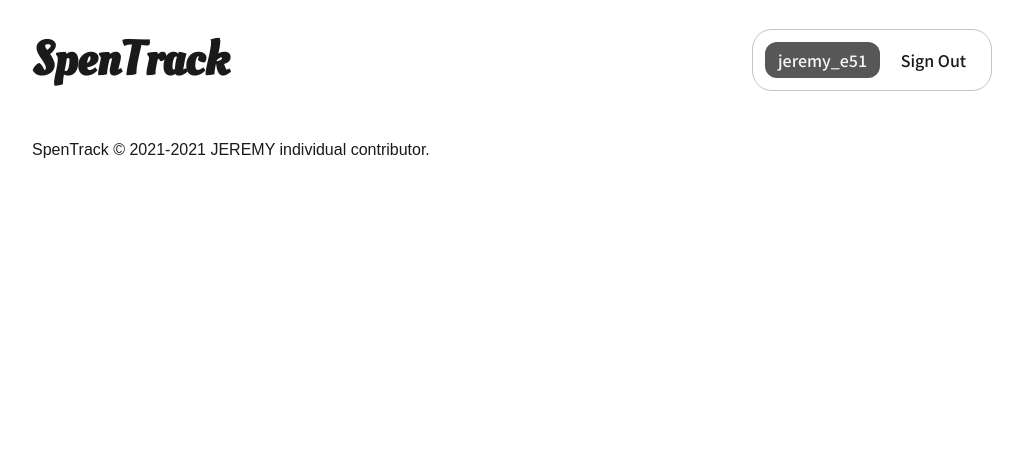
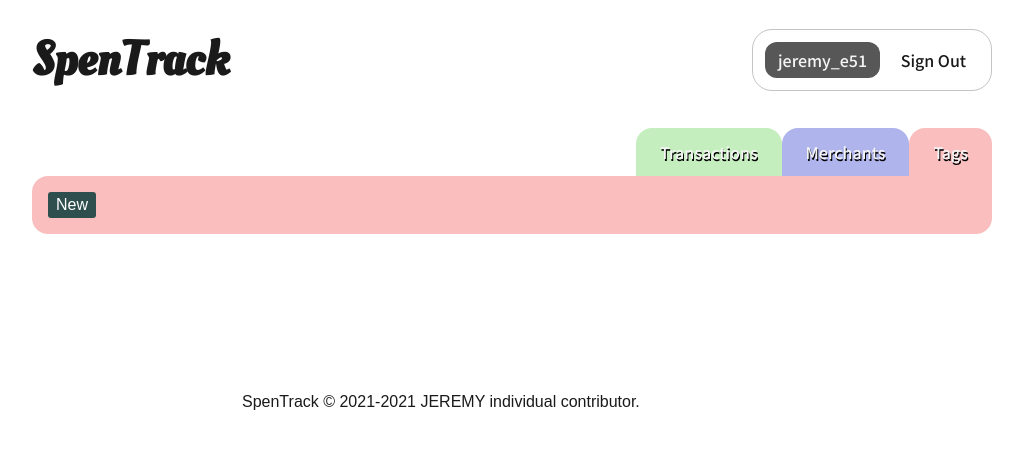
Before and after one commit to JeremyCodeClan/week05_spentrack_project, a Flask app: page /jeremy_e51/tags in a window 1280 px wide. Shown: the top 449 px of the page, without its empty margins (128-1151 px from the left). Run offline with Flask 2, Linux system fonts and the light colour scheme; data that the repository does not hold is empty; some libraries are stand-ins or nearby versions; some web fonts are replaced.

Commit message:
edit tags index template

```diff
--- a/templates/tags/index.html
+++ b/templates/tags/index.html
@@ -1,50 +1,36 @@
 {% extends 'base.html' %}
 
 {% block content %}
+<main class="main-class">
+    <section class="tabs-block">
+        <ul class="tabs">
+            <a href="/jeremy_e51" id="tab-transaction"><li>Transactions</li></a>
+            <a href="/jeremy_e51/merchants" id="tab-merchant"><li>Merchants</li></a>
+            <a href="/jeremy_e51/tags" id="tab-tag"><li>Tags</li></a>
+        </ul>
+    </section>
     <article id="tags-block">
-    <h2>Tags</h2>
+        <section class="tags-head">
             {% if new_cancel != 1 %}
-        <a href="/jeremy_e51/tags/new"><button>New</button></a>
+            <div class="tag-new">
+                <a href="/jeremy_e51/tags/new"><button class="tag-new-btn">New</button></a>
+            </div>
             {% endif %}
             {% block tag_new %}
             {% endblock %}
+        </section>
+        {% block tag_show %}
+        {% endblock %}
+        <section class="tag-items">
         {% for tag in tags %}
-        {% if tag.id == id %}
-        <div>
-            <hr>
-                <span><a href="/jeremy_e51/tags/{{tag.id}}">{{ tag.name }}</a></span>
-                <span>{{ tag.count }}</span>
-                {% for transaction in found_transactions %}
-                    <section class="transactions-by-tag">
-                        <div>
-                            <span>{{ transaction.date }}</span>/
-                            <span>£ {{ transaction.amount }}</span>
+        <a href="/jeremy_e51/tags/{{tag.id}}">
+            <div class="tag-container">
+                <div class="tag-title">{{ tag.name }}</div>
+                <div class="tag-count">Items: {{ tag.count }}</div>
             </div>
-                        <div>
-                            <a href="/jeremy_e51/{{ transaction.id }}">
-                            <span>{{ transaction.name }}</span>/
-                            <span>{{ transaction.description }}</span>
         </a>
-                        </div>
-                        <div>
-                            {% if transaction.merchant != None %}
-                                <span>{{ transaction.merchant.name }}</span>
-                            {% else %}
-                                <span>None</span>
-                            {% endif %}
-                        </div>
+        {% endfor %}
         </section>
-                {% endfor %}
-            <hr>
-        </div>
-        {% else %}
-        <div>
-            <hr>
-                <span><a href="/jeremy_e51/tags/{{tag.id}}">{{ tag.name }}</a></span>
-                <span>{{ tag.count }}</span>
-            <hr>
-        </div>
-        {% endif %}
-    {% endfor %}
     </article>
-{% endblock  %}
+<main>
+{% endblock %}
```
Lines whose indentation alone changed are shown as unchanged.
